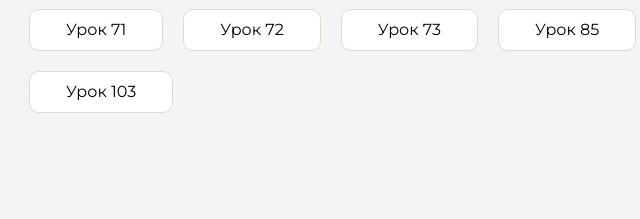
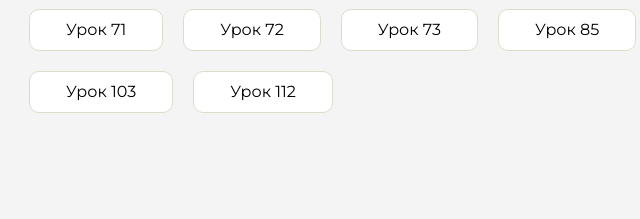
Before and after one commit to SverchkovV/homework, a plain HTML site: page index.html in a window 1280 px wide. Shown: the part 291-510 px from the top of the page, 427-1067 px from the left. Drawn offline with Linux system fonts and the light colour scheme.

Commit message:
Update index.html

```diff
--- a/index.html
+++ b/index.html
@@ -119,6 +119,9 @@
                     <li class="content__list-item">
                         <a href="lesson_103/index.html">Урок 103</a>
                     </li>
+                    <li class="content__list-item">
+                        <a href="lesson_112/index.html">Урок 112</a>
+                    </li>
                 </ul>
             </div>
             <div class="content__block hidden" id="diplomBlock">
```
